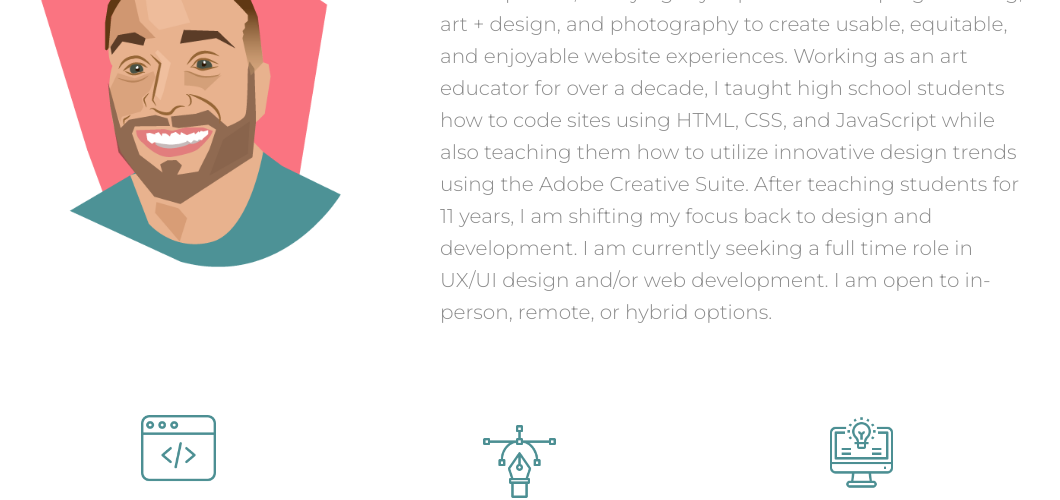
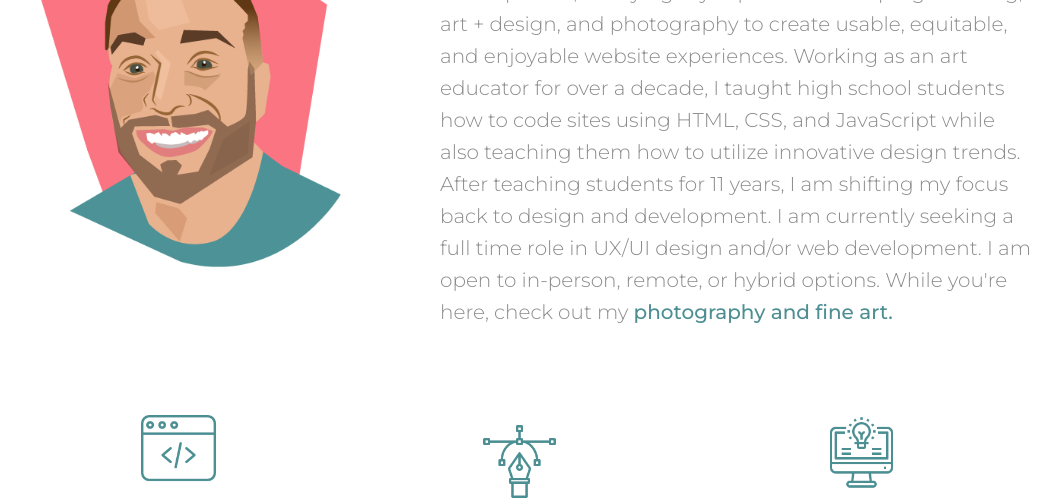
Before and after one commit to keefers1030/portfolio-site, a website: page index.html in a window 1280 px wide. Shown: the part 1392-1892 px from the top of the page, without its empty margins (120-1180 px from the left). Drawn offline with Linux system fonts and the light colour scheme.

Commit message:
added link to art portfolio

```diff
--- a/index.html
+++ b/index.html
@@ -104,10 +104,13 @@
                         over a decade, I taught high school students how to code sites using HTML, CSS, and JavaScript
                         while
                         also teaching them
-                        how to utilize innovative design trends using the Adobe Creative Suite. After teaching students for
+                        how to utilize innovative design trends. After teaching students for
                         11
-                        years, I am shifting my focus back to design and development. I am currently seeking a full time role in UX/UI design and/or web development. I am open to in-person, remote, or hybrid options.</p><br>
-                </div>
+                        years, I am shifting my focus back to design and development. I am currently seeking a full time role in UX/UI design and/or web development. I am open to in-person, remote, or hybrid options. While you're here, check out my <a href="https://keefersphoto.com" target="_blank" rel="noopener noreferrer">photography and fine art.</a>
+</p></br>
+
+            </div>
+
         </div>
 
             <div class="skillscontainer">
--- a/styles.scss
+++ b/styles.scss
@@ -317,6 +317,15 @@ p {
       font-size: 20px;
       line-height: 2rem;
     }
+      a,
+      a:visited {
+        color: #4d8e92;
+        font-weight: 500;
+        ;
+      }
+      a:hover {
+        color:#2a5d68;
+      }
   }
 }
 
```
Also changed, not shown: styles.css, 1 other file.
